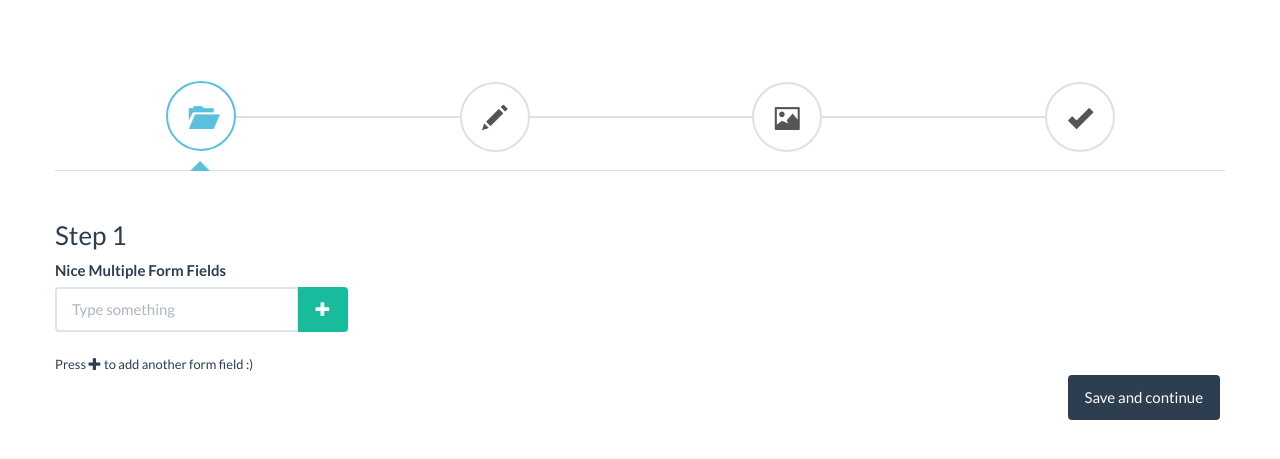
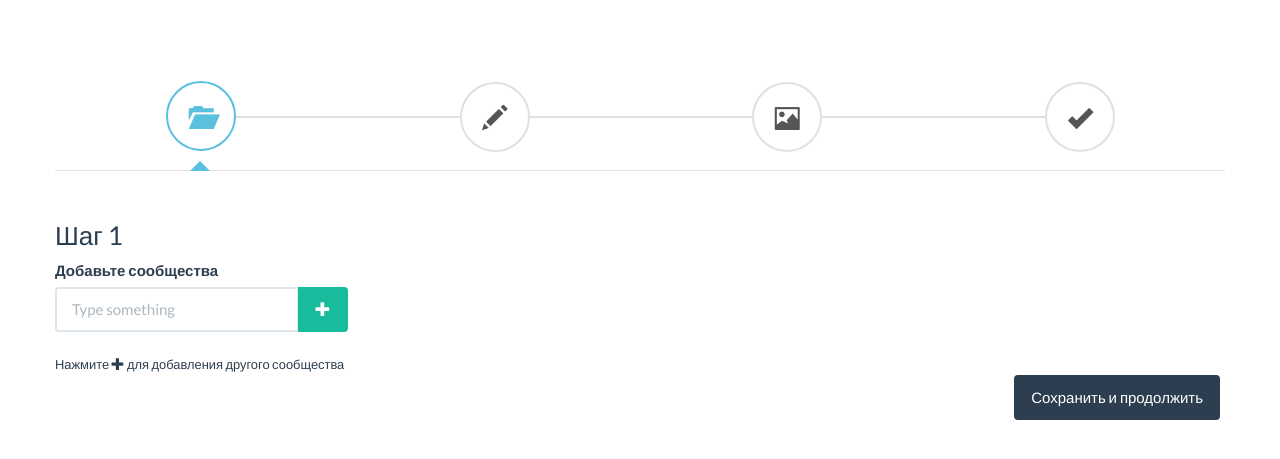
Before and after one commit to Albatroser/story_in_comments, a Django app: page /adding/ in a window 1280 px wide. Shown: the part 60-519 px from the top of the page. Run offline with Django 3.2, Linux system fonts and the light colour scheme; a user stored in the database is signed in; some libraries are stand-ins or nearby versions.

Commit message:
Big work on forms

```diff
--- a/glue/static/base/css/styles.css
+++ b/glue/static/base/css/styles.css
@@ -1,4 +1,9 @@
 .entry:not(:first-of-type)
+{
+    margin-top: 10px;
+}
+
+.entry2:not(:first-of-type)
 {
     margin-top: 10px;
 }
--- a/glue/static/base/js/dynamicform.js
+++ b/glue/static/base/js/dynamicform.js
@@ -13,6 +13,8 @@ $(function()
             .removeClass('btn-add').addClass('btn-remove')
             .removeClass('btn-success').addClass('btn-danger')
             .html('<span class="glyphicon glyphicon-minus"></span>');
+
+
     }).on('click', '.btn-remove', function(e)
     {
 		$(this).parents('.entry:first').remove();
@@ -21,6 +23,36 @@ $(function()
 		return false;
 	});
 });
+
+
+
+$(function()
+{
+    $(document).on('click', '.btn-add', function(e)
+    {
+        e.preventDefault();
+
+        var controlForm = $('.controls2 form:first'),
+            currentEntry = $(this).parents('.entry2:first'),
+            newEntry = $(currentEntry.clone()).appendTo(controlForm);
+
+        newEntry.find('input').val('');
+        controlForm.find('.entry2:not(:last) .btn-add')
+            .removeClass('btn-add').addClass('btn-remove')
+            .removeClass('btn-success').addClass('btn-danger')
+            .html('<span class="glyphicon glyphicon-minus"></span>');
+
+
+    }).on('click', '.btn-remove', function(e)
+    {
+		$(this).parents('.entry2:first').remove();
+
+		e.preventDefault();
+		return false;
+	});
+});
+
+
 
 $(document).ready(function () {
     //Initialize tooltips
@@ -40,9 +72,26 @@ $(document).ready(function () {
 
         var $active = $('.wizard .nav-tabs li.active');
         $active.next().removeClass('disabled');
+
         nextTab($active);
 
     });
+
+
+    $(".finish-step").click(function (e) {
+
+        var $active = $('.wizard .nav-tabs li.active');
+        $active.next().removeClass('disabled');
+        var textValue = $( "#main_form1" ).serialize() + "&" + $( "#main_form2" ).serialize() + "&" +
+            $( "#main_form3" ).serialize();
+
+        alert(textValue)
+
+        nextTab($active);
+
+    });
+
+
     $(".prev-step").click(function (e) {
 
         var $active = $('.wizard .nav-tabs li.active');
--- a/glue/templates/glue/_base.html
+++ b/glue/templates/glue/_base.html
@@ -1,5 +1,5 @@
 <!DOCTYPE html>
-<html lang="en" ng-app="wallcontrollerApp">
+<html lang="en" ng-app="wallcontrollerApp" xmlns:https="http://www.w3.org/1999/xhtml">
   <head>
     <meta charset="utf-8">
     <meta http-equiv="X-UA-Compatible" content="IE=edge">
@@ -8,7 +8,7 @@
     <title>{% block title %}{% endblock %}</title>
 
     {% load staticfiles %}
-    <link href='{% static 'base/font/ rel='stylesheet' type='text/css'>
+    <link href='{% static 'base/font/' %}' rel='stylesheet' type='text/css'>
     <link href='https://fonts.googleapis.com/css?family=Poiret+One&subset=latin,cyrillic' rel='stylesheet' type='text/css'>
     <link href="{% static 'base/icon.png' %}" rel="icon">
        <link href="https://fonts.googleapis.com/icon?family=Material+Icons"
--- a/glue/templates/glue/adding.html
+++ b/glue/templates/glue/adding.html
@@ -47,15 +47,17 @@
 
                 <div class="tab-content">
                     <div class="tab-pane active" role="tabpanel" id="step1">
-                        <h3>Step 1</h3>
+                        <h3>Шаг 1</h3>
                         <div class="container">
                         <div class="row">
+
                             <div class="control-group" id="fields">
-                                <label class="control-label" for="field1">Nice Multiple Form Fields</label>
+                                <label class="control-label" for="field1">Добавьте сообщества</label>
                                 <div class="controls">
-                                    <form role="form" autocomplete="off">
+
+                                    <form role="form" id="main_form1" autocomplete="off">
                                         <div class="entry input-group col-xs-3">
-                                            <input class="form-control" name="fields[]" type="text" placeholder="Type something" />
+                                            <input class="form-control" name="communities[]" type="text" placeholder="Type something" />
                                             <span class="input-group-btn">
                                                 <button class="btn btn-success btn-add" type="button">
                                                     <span class="glyphicon glyphicon-plus"></span>
@@ -63,36 +65,68 @@
                                             </span>
                                         </div>
                                     </form>
+
                                 <br>
-                                <small>Press <span class="glyphicon glyphicon-plus gs"></span> to add another form field :)</small>
+                                <small>Нажмите <span class="glyphicon glyphicon-plus gs"></span> для добавления другого сообщества</small>
                                 </div>
                             </div>
+
                         </div>
                     </div>
                         <ul class="list-inline pull-right">
-                            <li><button type="button" class="btn btn-primary next-step">Save and continue</button></li>
+                            <li><button type="button" class="btn btn-primary next-step">Сохранить и продолжить</button></li>
                         </ul>
                     </div>
                     <div class="tab-pane" role="tabpanel" id="step2">
-                        <h3>Step 2</h3>
-                        <p>This is step 2</p>
+                        <h3>Шаг 2</h3>
+
+                            <form role="form" id="main_form2" autocomplete="off">
+                                        <div class="entry input-group col-xs-3">
+{#                                            <input name="message" type="text" placeholder="Сообщение" />#}
+                                            <textarea name="message" placeholder="Сообщение" class="form-control" rows="3"></textarea>
+
+                                        </div>
+                                    </form>
+
                         <ul class="list-inline pull-right">
-                            <li><button type="button" class="btn btn-default prev-step">Previous</button></li>
-                            <li><button type="button" class="btn btn-primary next-step">Save and continue</button></li>
+                            <li><button type="button" class="btn btn-default prev-step">Назад</button></li>
+                            <li><button type="button" class="btn btn-primary next-step">Сохранить и продолжить</button></li>
                         </ul>
                     </div>
                     <div class="tab-pane" role="tabpanel" id="step3">
-                        <h3>Step 3</h3>
-                        <p>This is step 3</p>
+                        <h3>Шаг 3</h3>
+
+                        <div class="control-group" id="fields">
+                                <label class="control-label" for="field1">Добавьте комментарии</label>
+                                <div class="controls2">
+
+                                    <form role="form" id="main_form3" autocomplete="off">
+                                        <div class="entry2 input-group col-xs-3">
+                                            <input class="form-control" name="comments[]" type="text" placeholder="Type something" />
+                                            <span class="input-group-btn">
+                                                <button class="btn btn-success btn-add" type="button">
+                                                    <span class="glyphicon glyphicon-plus"></span>
+                                                </button>
+                                            </span>
+                                        </div>
+                                    </form>
+
+                                <br>
+                                <small>Нажмите <span class="glyphicon glyphicon-plus gs"></span> для добавления другого комментария</small>
+                                </div>
+                            </div>
+
                         <ul class="list-inline pull-right">
-                            <li><button type="button" class="btn btn-default prev-step">Previous</button></li>
-                            <li><button type="button" class="btn btn-default next-step">Skip</button></li>
-                            <li><button type="button" class="btn btn-primary btn-info-full next-step">Save and continue</button></li>
+                            <li><button type="button" class="btn btn-default prev-step">Назад</button></li>
+{#                            <li><button type="button" class="btn btn-default next-step">Skip</button></li>#}
+                            <li><button type="button" class="btn btn-primary btn-info-full next-step">Сохранить и продолжить</button></li>
                         </ul>
                     </div>
                     <div class="tab-pane" role="tabpanel" id="complete">
-                        <h3>Complete</h3>
-                        <p>You have successfully completed all steps.</p>
+                        <h3>Завершено</h3>
+                        <ul class="list-inline pull-bottom">
+                            <li><button type="button" id="finish" class="btn btn-primary btn-info-full finish-step">GO!</button></li>
+                        </ul>
                     </div>
                     <div class="clearfix"></div>
                 </div>
```
